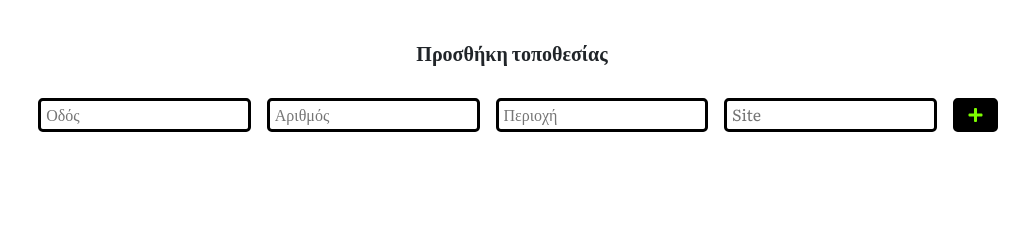
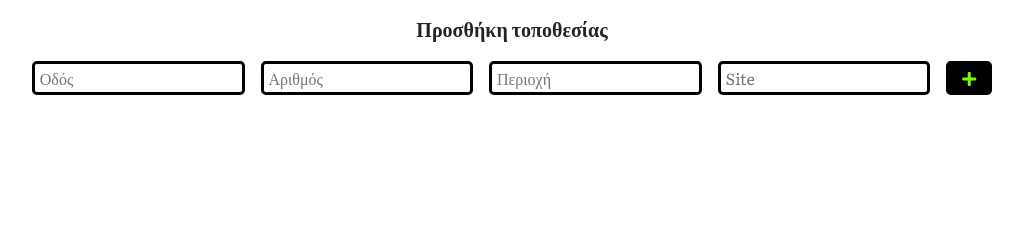
Before and after one commit to avramelou/vreskiesymiathesi, a PHP site: page /vreskiesymiathsi/mapdb.php in a window 1280 px wide. Shown: the part 189-429 px from the top of the page, without its empty margins (128-1157 px from the left). Run offline with PHP 8.4, Linux system fonts and the light colour scheme; data that the repository does not hold is empty; some libraries are stand-ins or nearby versions.

Commit message:
μικρες αλλαγες

```diff
--- a/untitled2/css/main.css
+++ b/untitled2/css/main.css
@@ -187,21 +187,6 @@ hr {
   background-color: #e6ac00;
 }
 
-.delete-input{
-  font-size: inherit;
-  border: 0.2em solid black;
-  border-radius: 0.3em;
-  padding: 0.3em;
-  outline: none;
-}
-.delete-button{
-  color: red;
-  font-size: inherit;
-  border: 0.2em solid black;
-  border-radius: 0.3em;
-  background-color: black;
-  padding: 0.3em 0.8em;
-}
 /* --- FORM CONTACT AND NEW LOCATION --- */
 
 .form-contact, .new-location {
@@ -269,13 +254,34 @@ hr {
   padding-right: 10%;
 }
 
+/* --- ADMIN AND DATABASES --- */
+
 .admin-submit{
   background-color: #ffc107;
   border: 0.5em solid #ffc107;
   border-radius: 0.3em;
-  margin-top: 1%; !important;
-  margin-left: 1%; !important;
+  margin-top: 1%;
+  margin-left: 1%;
 }
+.insert-input{
+  font-size: inherit;
+  border: 0.2em solid black;
+  border-radius: 0.3em;
+  padding: 0.3em;
+  outline: none;
+  margin-right: 1%;
+  margin-top: 1%;
+}
+.insert-button {
+  color: lawngreen;
+  font-size: inherit;
+  border: 0.2em solid black;
+  border-radius: 0.3em;
+  background-color: black;
+  padding: 0.3em 0.8em;
+  margin-top: 1%;
+}
+
 
 .footer{
   padding-left: 5%;
--- a/untitled2/form.php
+++ b/untitled2/form.php
@@ -90,12 +90,12 @@ if (isset($_POST['submit'])) {
     $lastName=$_POST['LastName'];
     $email=$_POST['Email'];
     $tel=$_POST['Tel'];
-    //$tel = intval($tel,10);
     $comments=$_POST['Comments'];
 
     $link=mysqli_connect('localhost',"root","eresos4ever","CONTACT_FORM");
     $sql="INSERT INTO CONTACT_FORM (NAME , SURNAME, EMAIL, TELEPHONE, COMMENTS) VALUES ('".$name."', '".$lastName."', '".$email."', '".$tel."', '".$comments."')";
-    echo "<style> .form-contact{ margin-top: 6px}</style>";
+
+    echo "<style> .form-contact{ margin-top: 0}</style>";
     if(mysqli_query($link,$sql)) {
 
         echo "<p align='center' style='margin-top: 120px'><mark style='background: #BDFFA7'><i class=\"far fa-check-circle\"></i> Ευχαριστούμε που επικοινωνήσατε μαζί μας.</mark></p>";
@@ -139,8 +139,6 @@ if (isset($_POST['submit'])) {
 </form>
 
 
-
-
 <footer class="footer">
     <div class="fb-share-button" data-href="http://localhost:63342/vreskiesymiathsi/untitled2/index.html?_ijt=drbuie6ggtrueacrt4gcv9a29l" data-layout="button" data-size="small"><a target="_blank" href="https://www.facebook.com/sharer/sharer.php?u=http%3A%2F%2Flocalhost%3A63342%2Fvreskiesymiathsi%2Funtitled2%2Findex.html%3F_ijt%3Ddrbuie6ggtrueacrt4gcv9a29l&amp;src=sdkpreparse" class="fb-xfbml-parse-ignore">Share</a></div>
     <a href="https://twitter.com/share?ref_src=twsrc%5Etfw" class="twitter-share-button" data-show-count="false">Tweet</a>
--- a/untitled2/formdb.php
+++ b/untitled2/formdb.php
@@ -39,7 +39,7 @@
         $result=mysqli_query($link,$sql);
         if(mysqli_num_rows($result)==0)
         {
-            echo "<p align='center'><br><br> Δεν βρέθηκαν καταχωρήσεις στη βάση. </p>";
+            echo "<p align='center'><br> Δεν βρέθηκαν καταχωρήσεις στη βάση. <br></p>";
         }
 
 
@@ -52,7 +52,7 @@
                         <td>".$row["EMAIL"]."</td>
                         <td>".$row["TELEPHONE"]."</td>
                         <td>".$row["COMMENTS"]."</td>
-                        <td> <a href='deleteform.php?id=$id'><i style='color: red' class=\"fa fa-trash\" aria-hidden=\"true\"></i></a></td>
+                        <td> <a href='deleteform.php?id=$id' title='Διαγραφή'><i style='color: black' class=\"fa fa-trash\"></i></a></td>
                   </tr>";
         }
         ?>
--- a/untitled2/mapdb.php
+++ b/untitled2/mapdb.php
@@ -34,7 +34,7 @@ if (isset($_POST['submitInsert'])) {
 <table class="table">
     <thead class="thead-dark">
     <tr align="center">
-        <th colspan="5">PARKING</th>
+        <th colspan="6">PARKING</th>
     </tr>
     <tr>
         <th scope="col">ID</th>
@@ -53,7 +53,7 @@ if (isset($_POST['submitInsert'])) {
     $result=mysqli_query($link,$sql);
     if(mysqli_num_rows($result)==0)
     {
-        echo "<p align='center'><br><br> Δεν βρέθηκαν καταχωρήσεις στη βάση. </p>";
+        echo "<p align='center'><br> Δεν βρέθηκαν καταχωρήσεις στη βάση. <br></p>";
     }
 
 
@@ -66,7 +66,7 @@ if (isset($_POST['submitInsert'])) {
                         <td>".$row["ΑΡΙΘΜΟΣ"]."</td>
                         <td>".$row["ΠΕΡΙΟΧΗ"]."</td>
                         <td>".$row["SITE"]."</td>
-                        <td><a href='deletemap.php?id=$id'><i style='color: red' class=\"fa fa-trash\" aria-hidden=\"true\"></i>
+                        <td><a href='deletemap.php?id=$id' title='Διαγραφή'><i style='color: black' class=\"fa fa-trash\" ></i>
 </a></td>
                   </tr>";
     }
@@ -78,11 +78,11 @@ if (isset($_POST['submitInsert'])) {
     <form action="mapdb.php" method="post" >
         <br>
         <h5>Προσθήκη τοποθεσίας</h5>
-        <input class="delete-input" type="text" placeholder="Οδός" name="street" style="margin-left: 1%; margin-top: 2%" required>
-        <input class="delete-input" type="number" placeholder="Αριθμός" name="streetNum" style="margin-left: 1%; margin-top: 2%;" required>
-        <input class="delete-input" type="text" placeholder="Περιοχή" name="location" style="margin-left: 1%; margin-top: 2%" required>
-        <input class="delete-input" type="text" placeholder="Site" name="site" style="margin-left: 1%; margin-top: 2%" required>
-        <button class="delete-button"  type="submit" name="submitInsert" value="submit" style="color: lawngreen; margin-left: 1%; margin-top: 2%" ><i class="fas fa-plus"></i></button>
+        <input class="insert-input" type="text" placeholder="Οδός" name="street" required>
+        <input class="insert-input" type="number" placeholder="Αριθμός" name="streetNum" required>
+        <input class="insert-input" type="text" placeholder="Περιοχή" name="location" required>
+        <input class="insert-input" type="text" placeholder="Site" name="site" required>
+        <button class="insert-button"  type="submit" name="submitInsert" value="submit"><i class="fas fa-plus"></i></button>
     </form>
 </div>
 
--- a/untitled2/new.php
+++ b/untitled2/new.php
@@ -96,7 +96,8 @@ if (isset($_POST['submit'])) {
 
     $link=mysqli_connect('localhost',"root","eresos4ever","NEW_LOCATION");
     $sql="INSERT INTO NEW_LOCATION (STREET, STREET_NUM, CITY, POST_CODE, CHOICE, COMMENTS) VALUES ('".$street."', '".$number."', '".$city."', '".$postCode."', '".$choice."', '".$comments."')";
-    echo "<style> .new-location{ margin-top: 6px}</style>";
+
+    echo "<style> .new-location{ margin-top: 0}</style>";
     if(mysqli_query($link,$sql))  {
         echo "<p align='center' style='margin-top: 120px'><mark style='background: #BDFFA7'><i class=\"far fa-check-circle\"></i> Ευχαριστούμε που υποβάλατε νέα θέση.</mark></p>";
     }
--- a/untitled2/newdb.php
+++ b/untitled2/newdb.php
@@ -42,7 +42,7 @@
     $result=mysqli_query($link,$sql);
     if(mysqli_num_rows($result)==0)
     {
-        echo "<p align='center'><br><br> Δεν βρέθηκαν καταχωρήσεις στη βάση. </p>";
+        echo "<p align='center'><br> Δεν βρέθηκαν καταχωρήσεις στη βάση. <br></p>";
     }
 
 
@@ -68,7 +68,7 @@
                         <td>".$row["POST_CODE"]."</td>
                         <td>".$choice."</td>
                         <td>".$row["COMMENTS"]."</td>
-                        <td><a href='deletenew.php?id=$id'><i style='color: red' class=\"fa fa-trash\" aria-hidden=\"true\"></i></a></td>
+                        <td><a href='deletenew.php?id=$id' title='Διαγραφή'><i style='color: black' class=\"fa fa-trash\"></i></a></td>
                   </tr>";
     }
     ?>
```
Also changed, not shown: untitled2/administrator.php (+42 -34 lines), untitled2/login.php (+20 -18 lines), untitled2/profil.php (+16 -9 lines), untitled2/signup.php (+40 -32 lines), untitled2/usersdb.php (+7 -7 lines).
